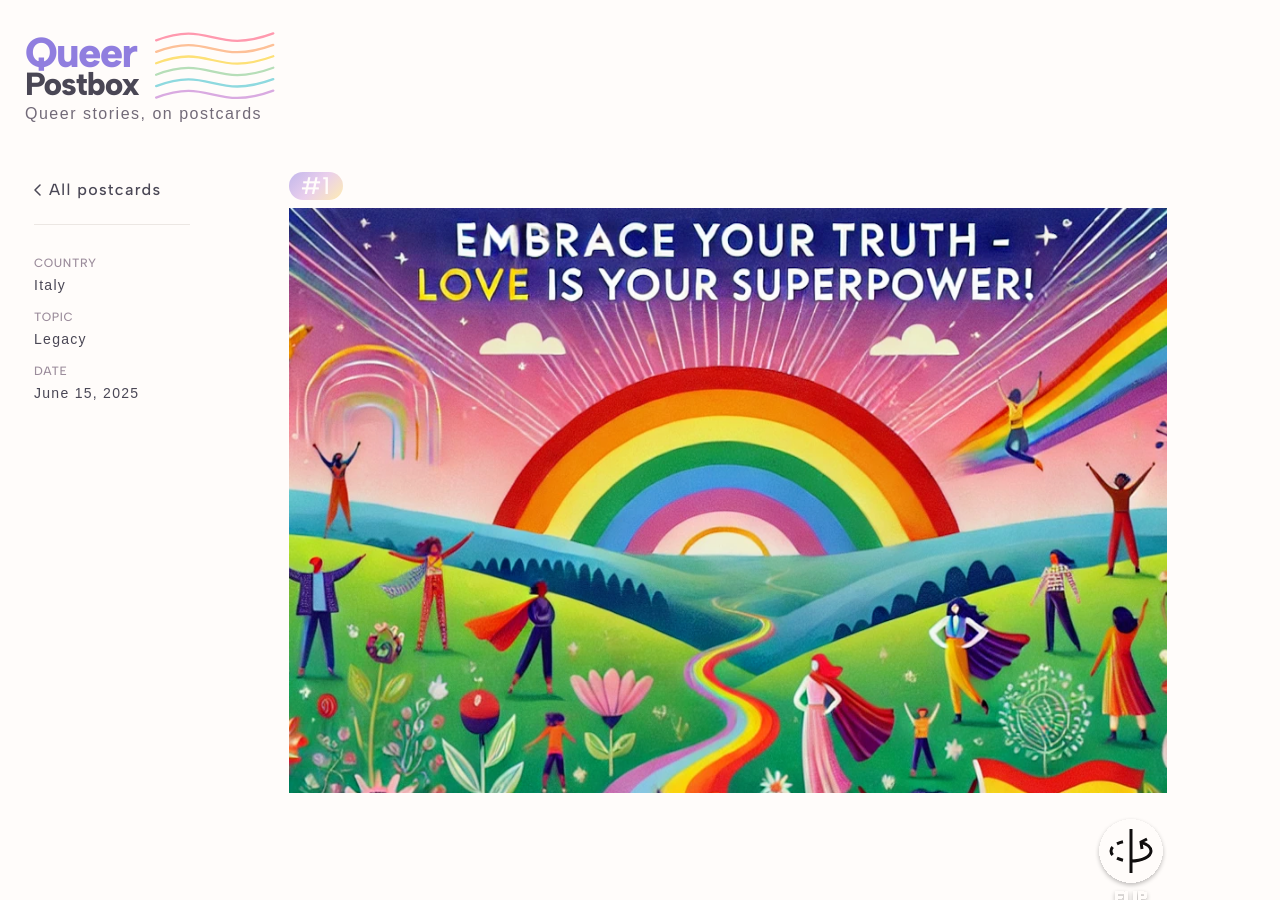
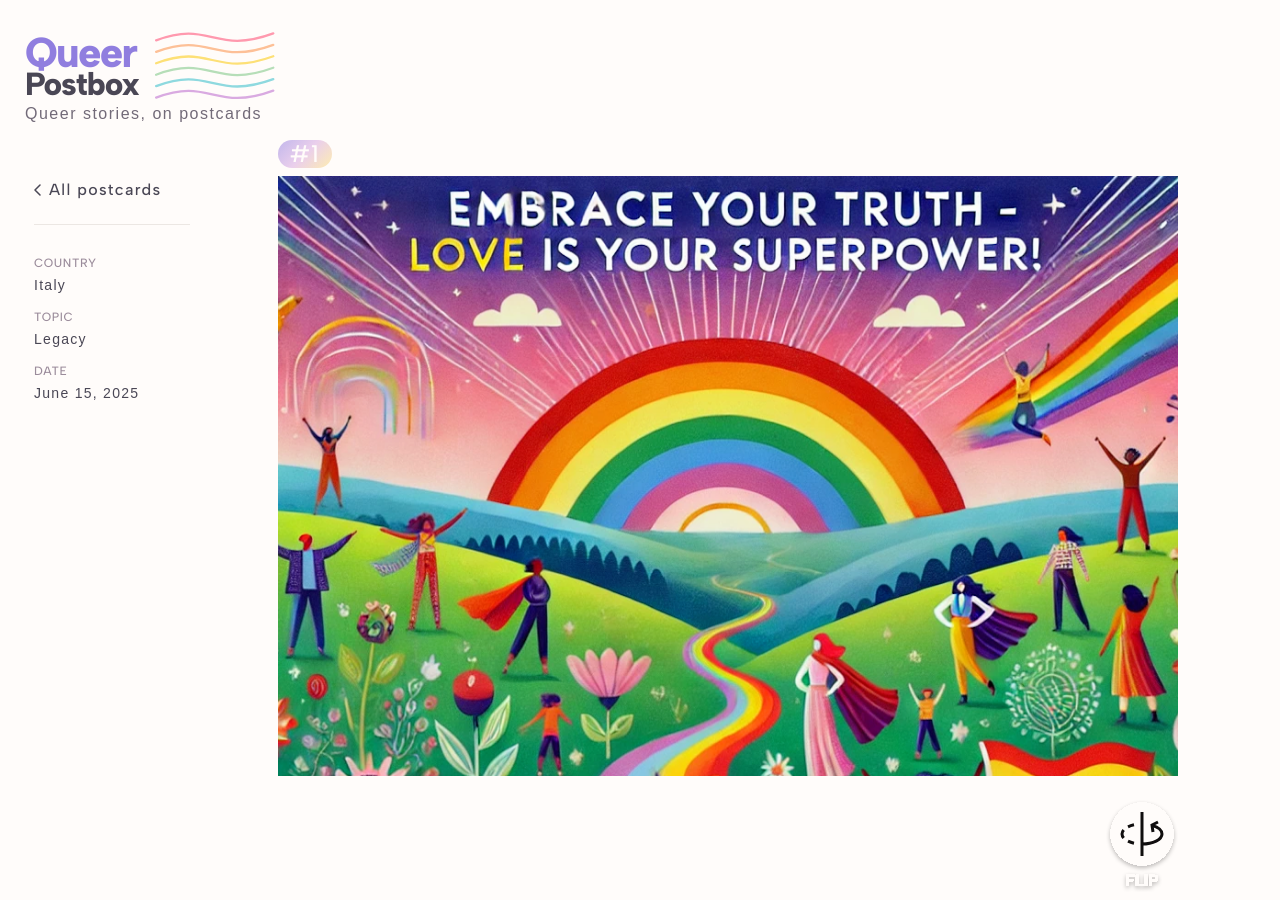
Before and after one commit to chr-tatu/queerpostbox, a Jekyll site: the page built from _posts/2025-06-15-legacy-from-rome.md, in a window 1280 px wide and 900 px high. Built offline with Jekyll 4.4.1, drawn with Linux system fonts in a browser that asks for light colours; some web fonts are replaced.

Commit message:
fix: improve image size

```diff
--- a/assets/css/postcard.css
+++ b/assets/css/postcard.css
@@ -82,7 +82,6 @@
   display: flex;
   flex-direction: column;
   align-items: center;
-  padding-top: 32px;
 }
 
 .postcard-viewer-top-row {
@@ -149,7 +148,7 @@
 
 .postcard-viewer-img {
   width: 100%;
-  max-height: 65vh;
+  max-height: calc(100vh - 300px);;
   object-fit: contain;
   display: block;
   border-radius: 2px;
@@ -240,16 +239,12 @@
     padding: 0 24px 32px;
   }
 
-  .postcard-viewer {
-    padding-top: 16px;
-  }
-
   .postcard-back-link {
     margin-top: 16px;
   }
 
   .postcard-viewer-img {
-    max-height: calc(100vh - 320px);
+    max-height: calc(100vh - 270px);
   }
 }
 
```
